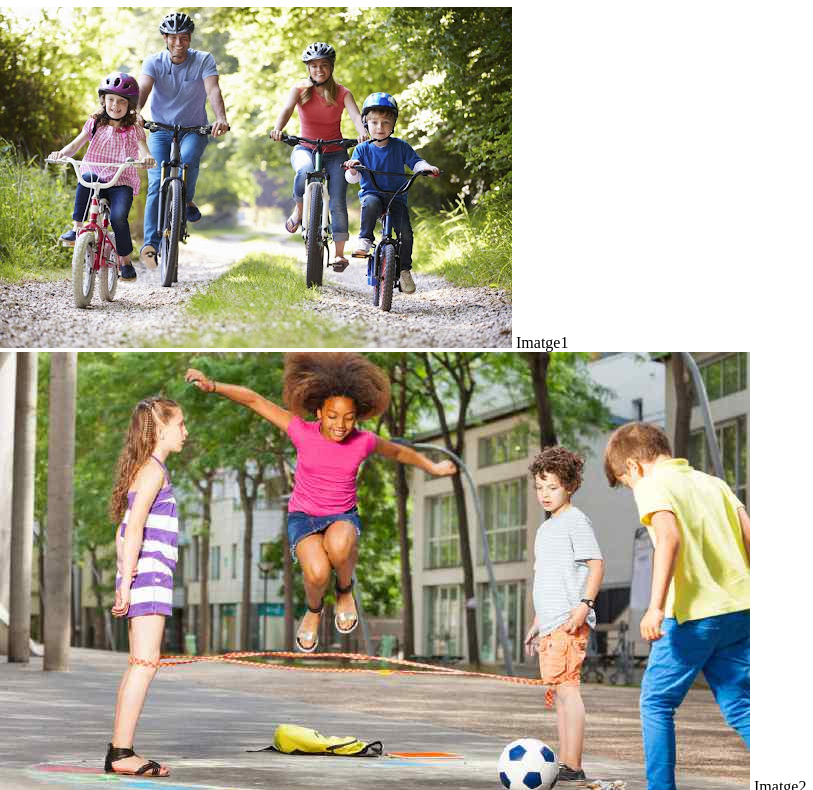
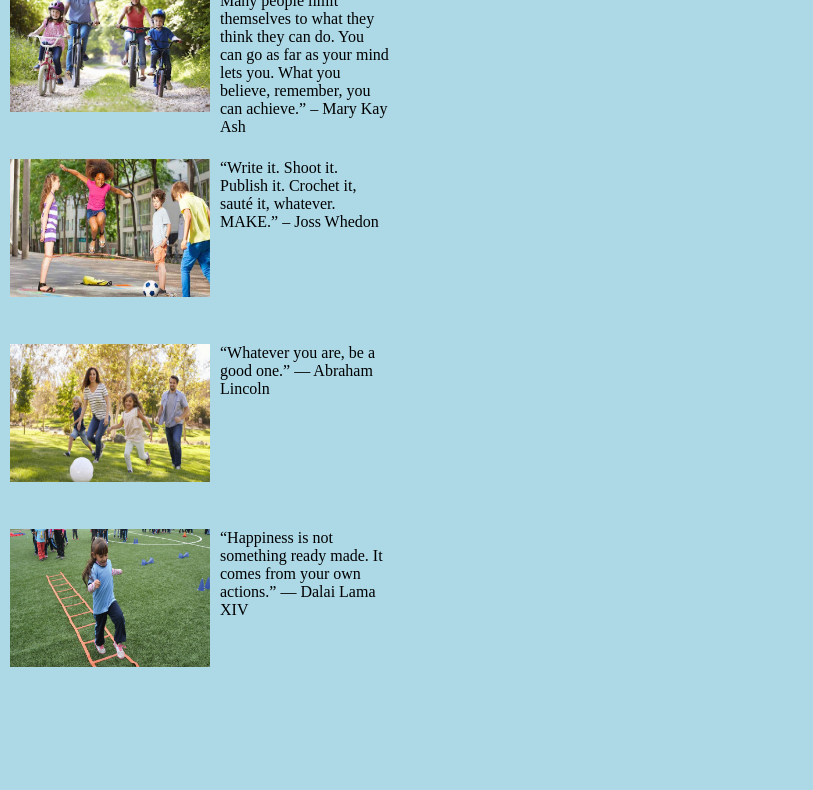
Before and after one commit to shiaqnech/Tasca2ShiaqNechSN, a plain HTML site: page index.html in a window 1280 px wide. Shown: the part 73-863 px from the top of the page, without its empty margins (0-813 px from the left). After the commit the page ends 800 px from the top, so only its background shows below. Drawn offline with Linux system fonts and the light colour scheme.

Commit message:
Hem afegit la carpeta imatge i hem posat les imatges a la secció cos de l'html després hem modificat larxiu css per que ens quedi tal com l'enunciat demana

```diff
--- a/index.html
+++ b/index.html
@@ -13,18 +13,23 @@
     </div>
     <div class="cos">
         <article>
-            <img src="images/image1.jpg"> Imatge1
+            <img src="images/image1.jpg">
+            <p>“Don’t limit yourself. Many people limit themselves to what they think they can do. You can go as far as your mind lets you. What you believe, remember, you can achieve.” – Mary Kay Ash</p>
         </article>
+
         <article>
-            <img src="images/image2.jpg"> Imatge2
+            <img src="images/image2.jpg">
+             <p>“Write it. Shoot it. Publish it. Crochet it, sauté it, whatever. MAKE.” – Joss Whedon</p>
 
         </article>
         <article>
-            <img src="images/image3.jpg"> Imatge3
+            <img src="images/image3.jpg">
+            <p>“Whatever you are, be a good one.” ― Abraham Lincoln</p>
 
         </article>
         <article>
-            <img src="images/image4.jpg"> Imatge4
+            <img src="images/image4.jpg">
+            <p>“Happiness is not something ready made. It comes from your own actions.” ― Dalai Lama XIV</p>
 
         </article>
 
--- a/style.css
+++ b/style.css
@@ -1,4 +1,25 @@
-body{
+* {
+    padding: 0;
     margin: 0;
-    padding: 0;
+  }
+
+  body {
+    background: lightblue;
+  }
+  img {
+    float: left;
+    width: 200px;
+    height: 138px;
+    padding: 10px;
+  }
+  article {
+  height: 185px;
+  width: 400px;
 }
+p{
+    padding: 10px;
+  }
+
+.cos {
+    display: table;
+  }
```
